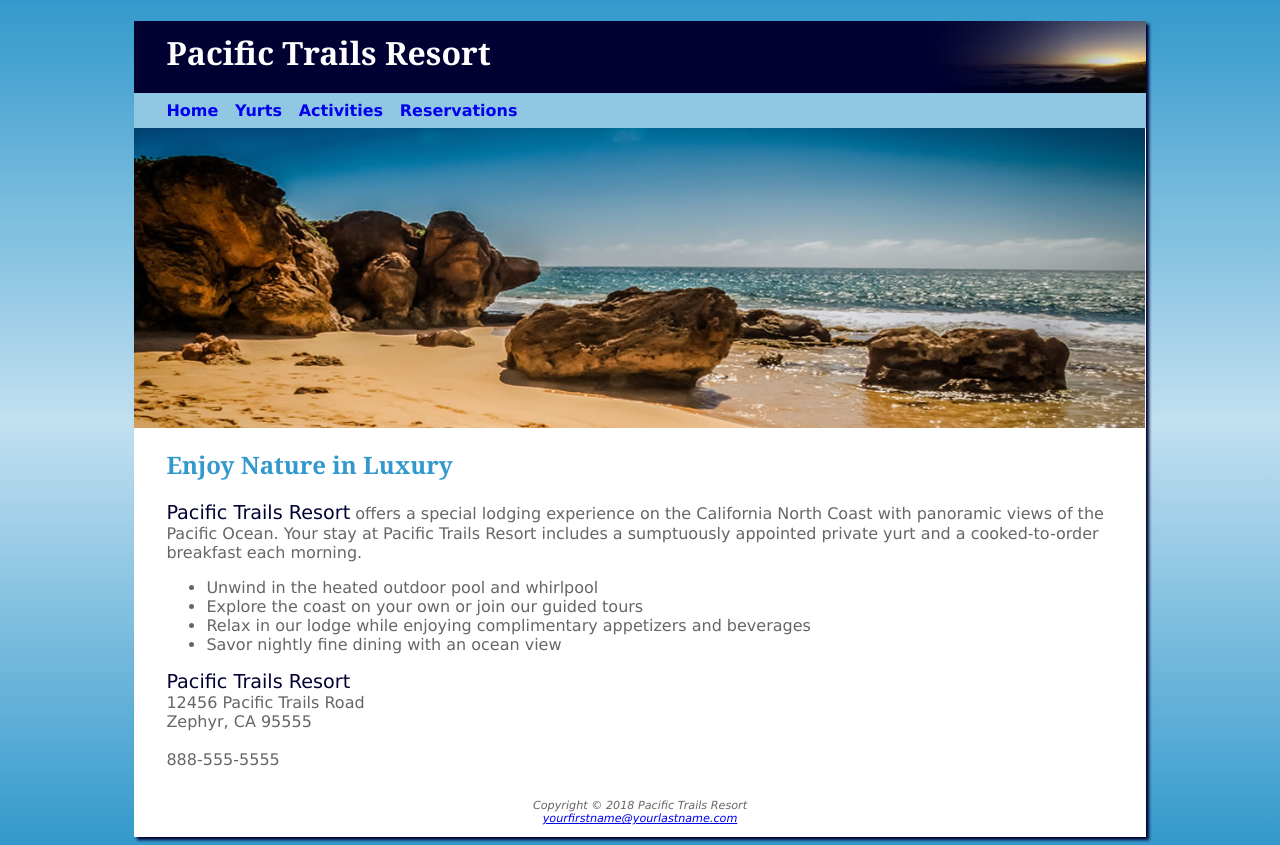
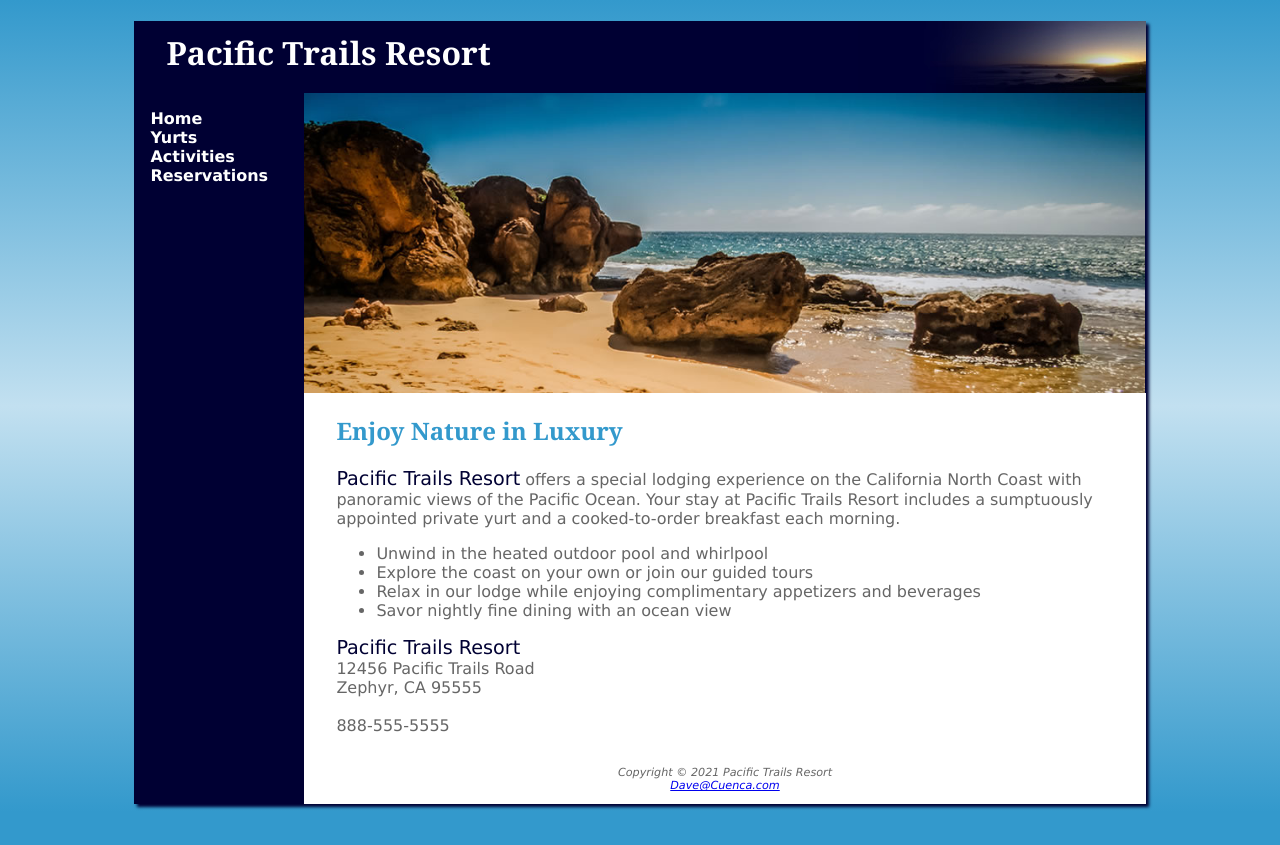
Before and after one commit to 44144-fa21/ch6-case-study-Dcuenca654, a plain HTML site: page index.html in a window 1280 px wide. After the commit the page ends 812 px from the top, so only its background shows below. Drawn offline with Linux system fonts and the light colour scheme.

Commit message:
Chapter 6 in class notes
Added code

```diff
--- a/index.html
+++ b/index.html
@@ -11,10 +11,12 @@
 <h1>Pacific Trails Resort</h1>
 </header>
 <nav>
-<a href="index.html">Home</a> &nbsp;
-<a href="yurts.html">Yurts</a> &nbsp;
-<a href="activities.html">Activities</a> &nbsp;
-<a href="reservations.html">Reservations</a>
+  <ul>
+    <li><a href="index.html">Home</a></li>
+    <li><a href="yurts.html">Yurts</a></li>
+    <li><a href="activities.html">Activities</a></li>
+    <li><a href="reservations.html">Reservations</a></li>
+  </ul>
 </nav>
 <div id="homehero">
 </div>
@@ -36,8 +38,8 @@
 </div>
 </main>
 <footer>
-Copyright &copy; 2018 Pacific Trails Resort<br>
-<a href="mailto:yourfirstname@yourlastname.com">yourfirstname@yourlastname.com</a>
+Copyright &copy; 2021 Pacific Trails Resort<br>
+<a href="mailto:Dave@Cuenca.com">Dave@Cuenca.com</a>
 </footer>
 </div>
 </body>
--- a/pacific.css
+++ b/pacific.css
@@ -1,14 +1,20 @@
-body { background-color: #3399CC;
+body {
+  background-color: #3399CC;
   color: #666666;
 	font-family: Verdana, Arial, sans-serif;
 	background-image: linear-gradient(to bottom, #3399CC,  #C2E0F0, #3399CC);
 }
-header { background-color: #000033;
+* {
+  box-sizing: border-box;
+}
+header {
+  background-color: #000033;
   color: #FFFFFF;
 	font-family: Georgia, serif;
 
 }
-h1 { line-height: 200%;
+h1 {
+  line-height: 200%;
   background-image: url(sunset.jpg);
   background-repeat: no-repeat;
   background-position: right;
@@ -16,49 +22,89 @@
   height: 72px;
 	margin-bottom: 0;
 }
-nav { font-weight: bold;
-      background-color: #90C7E3;
-	  padding: .5em .5em .5em 2em;
+nav {
+  font-weight: bold;
+  float: left;
+  width: 160px;
+	padding: 0;
 }
-h2 { color: #3399CC;
+nav a:link {
+	color: #FFFFFF;
+}
+nav a:visited {
+	color: #C2E0F0
+}
+nav a:hover{
+	color: #CCCCCC;
+}
+nav ul {
+  list-style-type: none;
+  padding-left: 1em;
+}
+h2 {
+  color: #3399CC;
   font-family: Georgia, serif;
 }
-h3 { color: #000033; }
-dt { color: #000033;
+h3 {
+  color: #000033;
+}
+dt {
+  color: #000033;
   font-weight: bold;
 }
-.resort { color: #000033;
+.resort {
+  color: #000033;
   font-size: 1.2em;
 }
-footer { font-size: .70em;
+footer {
+  font-size: .70em;
   font-style: italic;
 	text-align: center;
 	padding: 1em;
+  background-color: #FFFFFF;
+  margin-left: 170px;
 }
-main { padding-left: 2em;
+main {
+  background-color: #FFFFFF;
+  padding-left: 2em;
   padding-right: 2em;
+  padding-top: 1px;
+  padding-bottom: 1px;
+  margin-left: 170px;
   display: block;
 }
-#homehero { height: 300px;
+header, nav, main, footer {
+  display: block;
+}
+#homehero {
+  height: 300px;
   background-image: url(coast.jpg);
 	background-size: 100% 100%;
 	background-repeat: no-repeat;
+  margin-left: 170px;
 }
-#yurthero { height: 300px;
+#yurthero {
+  height: 300px;
   background-image: url(yurt.jpg);
 	background-size: 100% 100%;
 	background-repeat: no-repeat;
+  margin-left: 170px;
 }
-#trailhero { height: 300px;
+#trailhero {
+  height: 300px;
   background-image: url(trail.jpg);
 	background-size: 100% 100%;
 	background-repeat: no-repeat;
+  margin-left: 170px;
 }
-nav a { text-decoration: none; }
-#wrapper { width: 80%;
+nav a {
+  text-decoration: none;
+}
+#wrapper {
+  width: 80%;
   margin-left: auto;
 	margin-right: auto;
-		  background-color: #FFFFFF;
+	background-color: #000033;
 	min-width: 700px;
 	max-width: 1024px;
 	box-shadow: 3px 3px 3px #000033;
```
Also changed, not shown: activities.html (+8 -6 lines), yurts.html (+8 -6 lines). Lines whose indentation alone changed are shown as unchanged.
